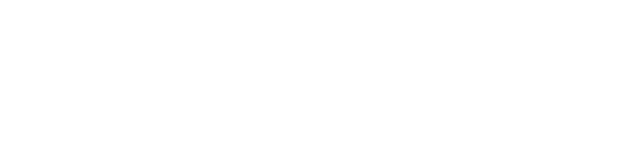
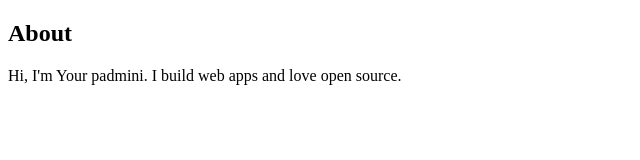
Before and after one commit to padmini-30019/email, a plain HTML site: page index.html in a window 1280 px wide. Shown: the whole page, without its empty margins (0-640 px from the left). Drawn offline with Linux system fonts and the light colour scheme.

Commit message:
file changed

```diff
--- a/index.html
+++ b/index.html
@@ -6,6 +6,10 @@
     <title>Document</title>
 </head>
 <body>
+    <section id="about">
+  <h2>About</h2>
+  <p>Hi, I'm Your padmini. I build web apps and love open source.</p>
+</section>
 
 </body>
 </html>
```
